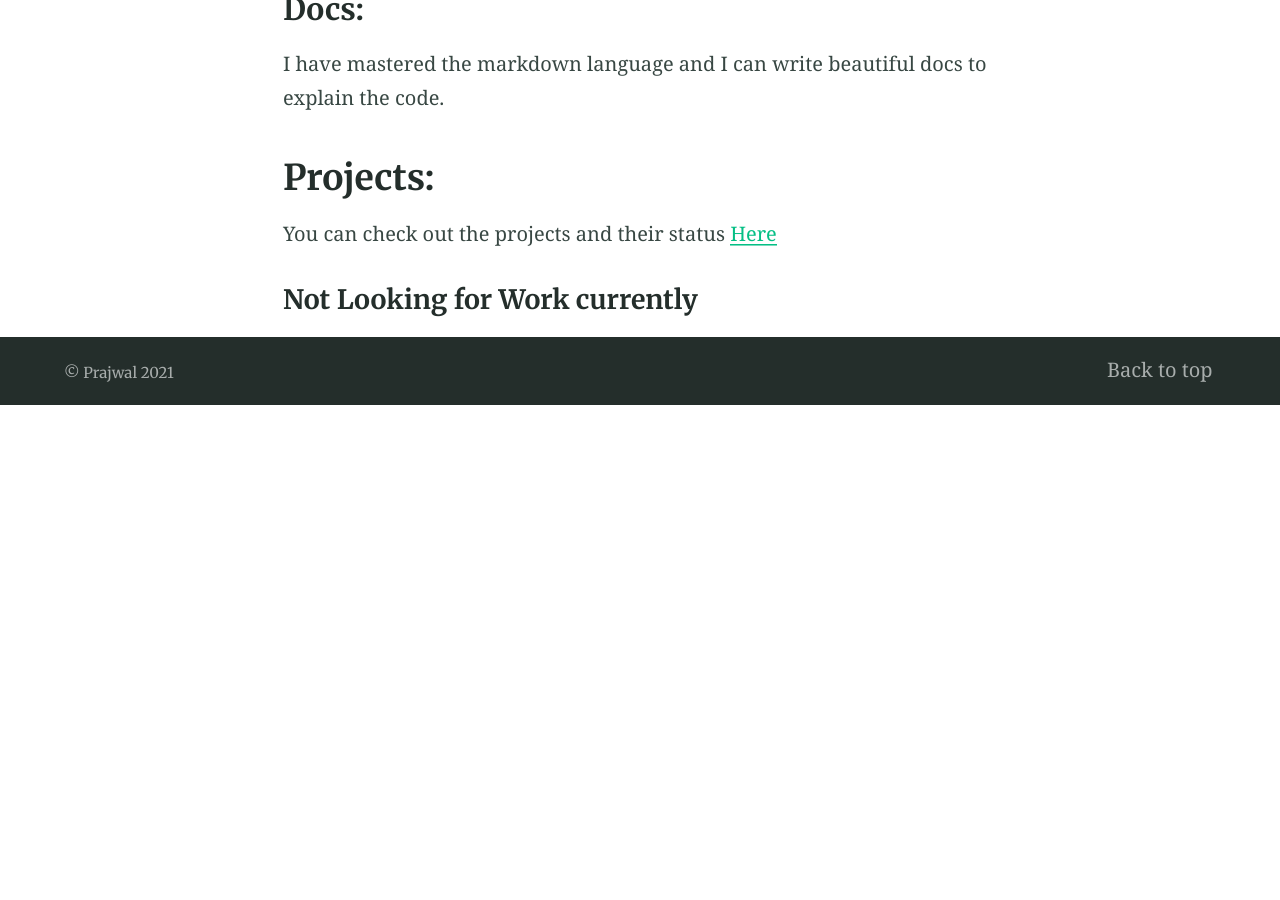
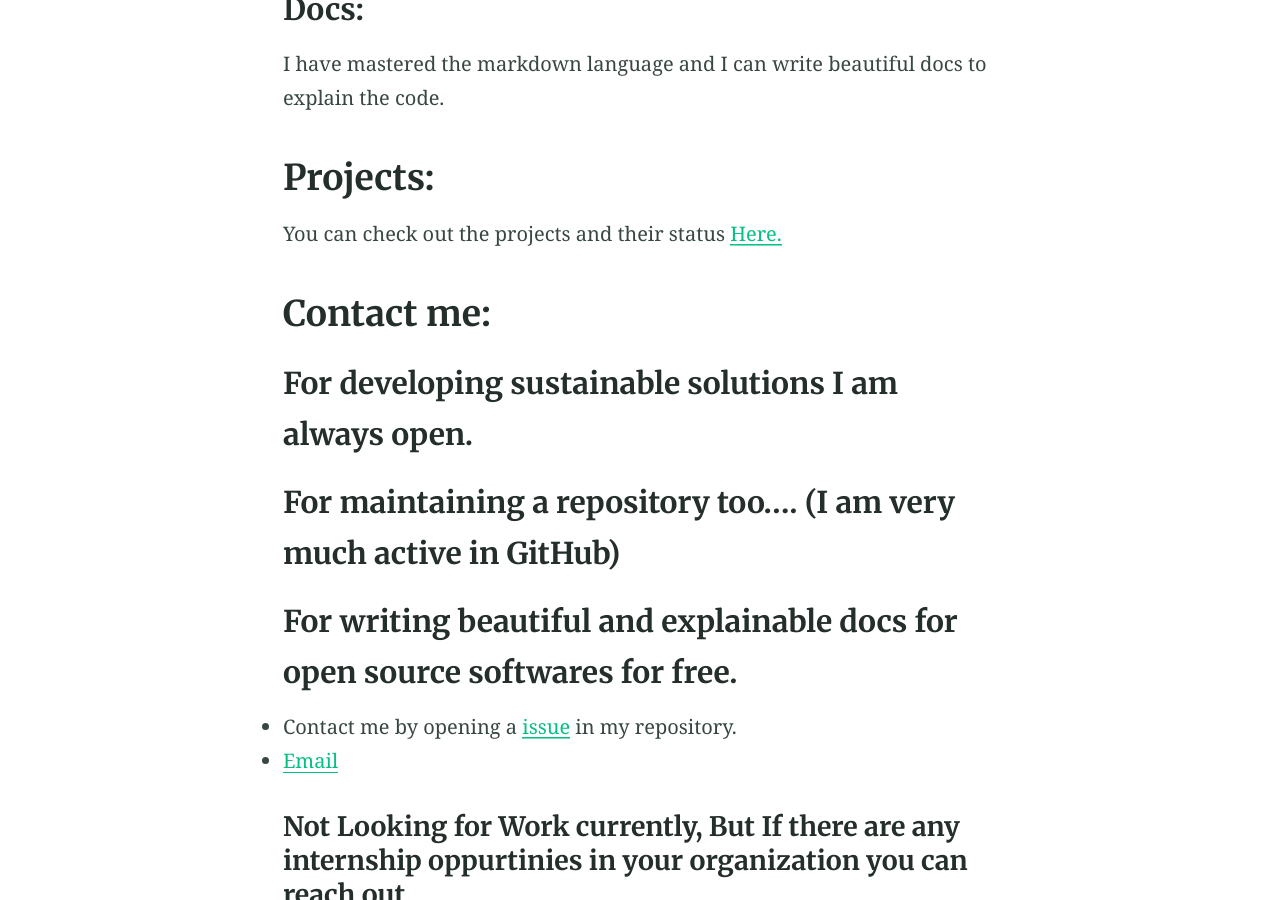
Before and after one commit to Prajwalprakash3722/prajwalprakash3722.github.io-old, a Jekyll site: the page built from index.md, in a window 1280 px wide and 900 px high, scrolled down 2317 px. Built offline with Jekyll 4.4.1, drawn with Linux system fonts in a browser that asks for light colours; before the commit the page ends 2722 px from its top, so only the background shows below that; some of the changed text lies outside the part shown.

Commit message:
Updated index.md

```diff
--- a/_config.yml
+++ b/_config.yml
@@ -128,7 +128,6 @@ social_links: # Appears in sidebar. Set the urls then uncomment and comment out
   LinkedIn: https://www.linkedin.com/in/prajwal-prakash-a3b9931b3/
   GitHub: https://github.com/Prajwalprakash3722
   link: https://prajwalprakash3722.github.io/
-  RSS: /feed.xml
 
 sharing_links: # Appear at the bottom of single blog posts, add as desired. The value can be 'true' or the desired button colour
   Twitter: "#0d94e7"
--- a/index.md
+++ b/index.md
@@ -44,6 +44,26 @@ I have used Github Web version for almost a year now and I am using CLI based Gi
 I have mastered the markdown language and I can write beautiful docs to explain the code.
 
 ## Projects:
-You can check out the projects and their status [Here](/projects/)
+You can check out the projects and their status [Here.](/projects/)
 
-#### Not Looking for Work currently
+## Contact me:
+
+### For developing sustainable solutions I am always open.
+
+### For maintaining a repository too.... (I am very much active in GitHub)
+
+### For writing beautiful and explainable docs for open source softwares for free.
+
+* Contact me by opening a [issue](https://github.com/Prajwalprakash3722/prajwalprakash3722.github.io/issues) in my repository.
+
+* [Email](mailto:prajwalprakash3722@gmail.com)
+
+
+#### Not Looking for Work currently, But If there are any internship oppurtinies in your organization you can reach out.
+<br/>
+
+> “I believe that the world is not only made up of atoms, but it is also made up of stories, each and everyone has a unique and different story, the silent struggle behind the story is what brings us together.”
+
+## I am trying to be a good Dev by contributing in FOSS.
+
+## Read Articles Written by me:
```
Also changed, not shown: _posts/2021-05-31-hello-world.md (+3 -3 lines), projects.md (+27 -0 lines).
